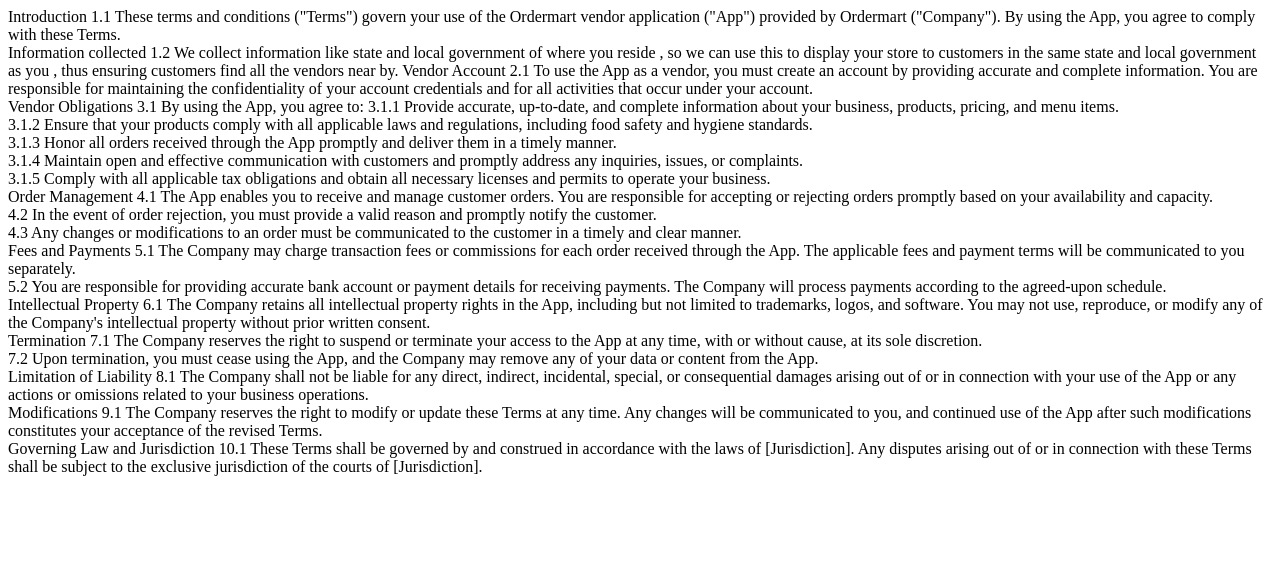
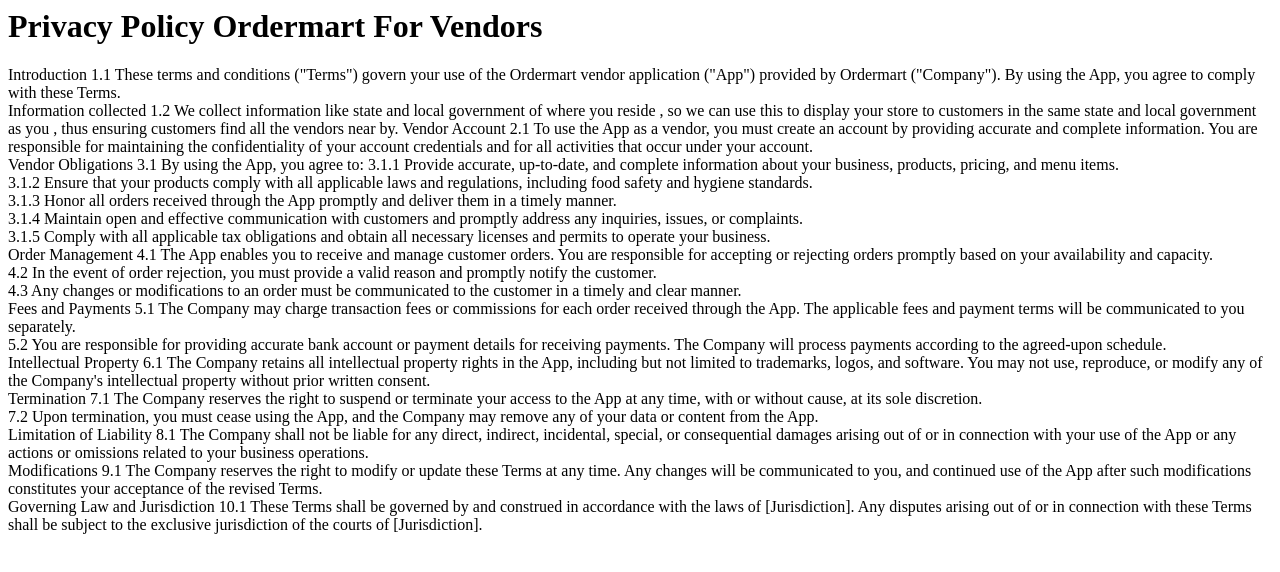
Before and after one commit to oladips772/privacypolicyforordermartforvendors, a plain HTML site: page index.html in a window 1280 px wide. Drawn offline with Linux system fonts and the light colour scheme.

Commit message:
added h1

```diff
--- a/index.html
+++ b/index.html
@@ -8,6 +8,7 @@
     <title>Document</title>
   </head>
   <body>
+    <h1>Privacy Policy Ordermart For Vendors</h1>
     Introduction 1.1 These terms and conditions ("Terms") govern your use of the
     Ordermart vendor application ("App") provided by Ordermart ("Company"). By
     using the App, you agree to comply with these Terms.
```
